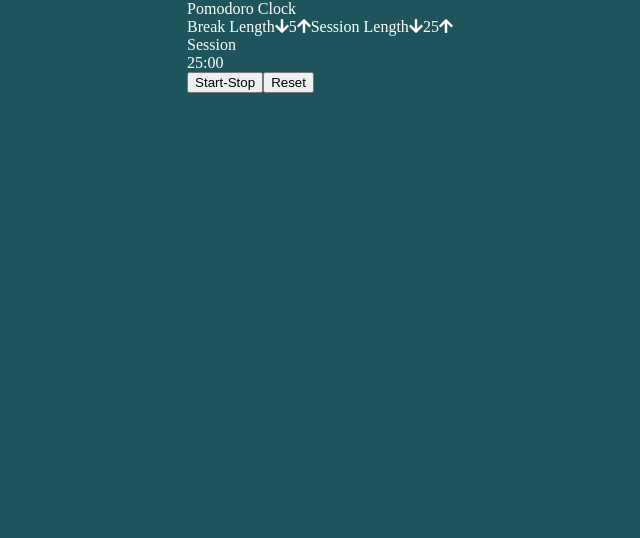
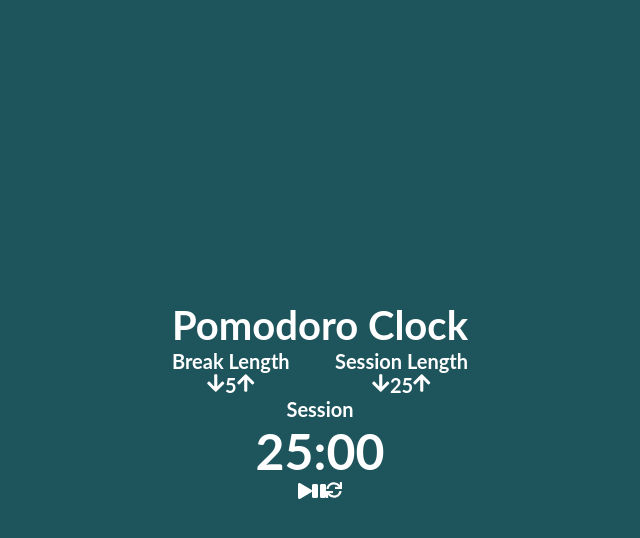
Before and after one commit to Flooorent/pomodoro-clock, a React (Create React App) app: page / in a window 1280 px wide. Shown: the top 538 px of the page, without its empty margins (320-960 px from the left). Built offline with nearby package versions, Linux system fonts and the light colour scheme.

Commit message:
add basic styling, use icons for start/stop and reset buttons

```diff
--- a/src/App.css
+++ b/src/App.css
@@ -1,8 +1,9 @@
-.App {
+#App {
     display: flex;
     justify-content: center;
     align-items: center;
     color: white;
+    height: 100%;
 }
 
 #pomodoro-container {
@@ -12,4 +13,33 @@
 
 #lengths-picker-container {
     display: flex;
+    justify-content: space-between;
 }
+
+header {
+    font-size: 40px;
+    font-weight: bold;
+}
+
+#session {
+    display: flex;
+    flex-direction: column;
+    justify-content: center;
+    align-items: center;
+}
+
+#controls {
+    display: flex;
+    justify-content: center;
+    align-items: center;
+}
+
+#timer-label {
+    font-size: 20px;
+    font-weight: bold;
+}
+
+#time-left {
+    font-size: 50px;
+    font-weight: bold;
+}
--- a/src/App.js
+++ b/src/App.js
@@ -1,4 +1,7 @@
 import React from 'react';
+import { FontAwesomeIcon } from '@fortawesome/react-fontawesome'
+import { faSync, faPlay, faPause } from '@fortawesome/free-solid-svg-icons'
+
 import './App.css';
 import LengthPicker from './LengthPicker'
 
@@ -171,7 +174,7 @@ class App extends React.Component {
 
   render() {
     return (
-      <div className="App">
+      <div id="App">
         <div id="pomodoro-container">
 
           <header>Pomodoro Clock</header>
@@ -197,8 +200,15 @@ class App extends React.Component {
           </div>
 
           <div id="controls">
-            <button id="start_stop" type="button" onClick={this.handleStartStop}>Start-Stop</button>
-            <button id="reset" type="button" onClick={this.handleReset}>Reset</button>
+            <div id="start_stop" onClick={this.handleStartStop}>
+              <FontAwesomeIcon icon={faPlay} />
+              <FontAwesomeIcon icon={faPause} />
+            </div>
+            <FontAwesomeIcon
+              id="reset"
+              icon={faSync}
+              onClick={this.handleReset}
+            />
           </div>
         </div>
       </div>
--- a/src/LengthPicker.css
+++ b/src/LengthPicker.css
@@ -1,9 +1,14 @@
 .length-picker-container {
     display: flex;
-    flex-direction: row;
+    flex-direction: column;
+    justify-content: center;
+    align-items: center;
     text-transform: capitalize;
+    font-size: 20px;
+    font-weight: bold;
 }
 
 .picker-container {
     display: flex;
+    justify-content: space-between;
 }
--- a/src/index.css
+++ b/src/index.css
@@ -2,3 +2,8 @@ body {
   margin: 0;
   background-color: #1E555C;
 }
+
+#root {
+  height: 100vh;
+  font-family: 'Lato', 'Lucida Grande', 'Lucida Sans Unicode', Tahoma, Sans-Serif;
+}
```
